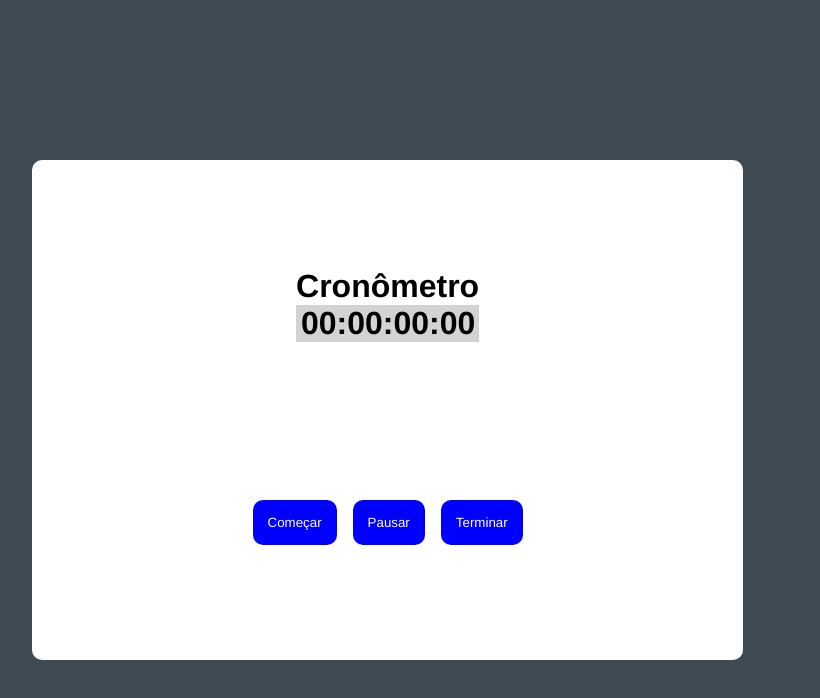
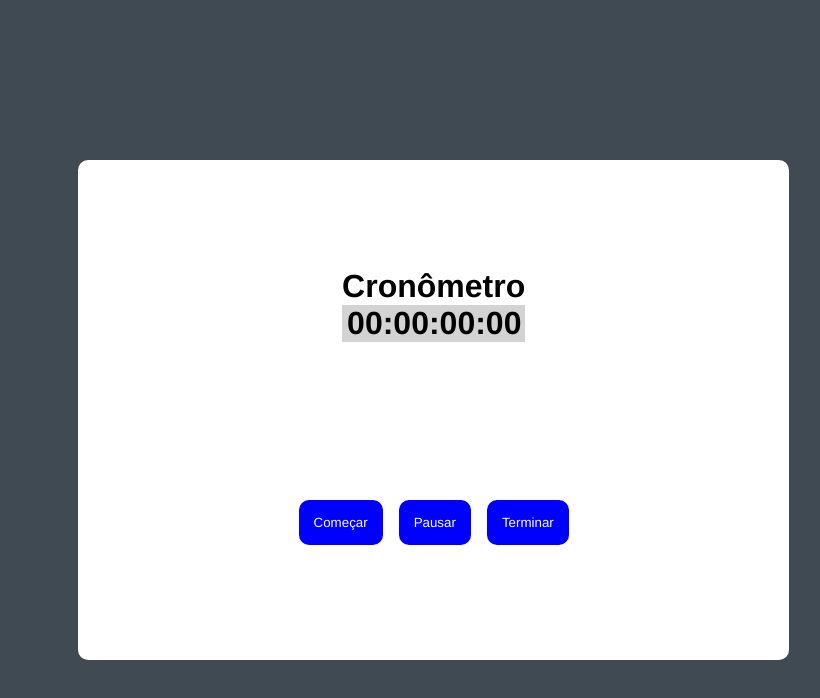
Before and after one commit to ErickElc/Cronometro, a plain HTML site: page index.html in a window 1536 px wide. Shown: the whole page, without its empty margins (398-1218 px from the left). Drawn offline with Linux system fonts and the light colour scheme.

Commit message:
Versão Final

```diff
--- a/scripts.js
+++ b/scripts.js
@@ -1,4 +1,4 @@
-"use strict"
+"use strict";
 let horas = 0;
 let minutos = 0;
 let segundos = 0;
@@ -8,11 +8,8 @@ let ContadorStart = 0;
 let ContadorPause = 0;
 function start(){
     ContadorStart += 1;
-    // console.log(ContadorStart);
     if(ContadorStart == 1) {
         cronometro = setInterval(()=>{timer();},10);
-
-
     }
     else{
         clearInterval(cronometro);
@@ -24,14 +21,12 @@ function start(){
         ContadorStart = 0;
         ContadorPause = 0;
     }
-
 }
 function pause(){
     ContadorPause += 1;
     if(ContadorStart == 1){
         if(ContadorPause == 1){
             clearInterval(cronometro);
-
         }
         else{
             clearInterval(cronometro);
@@ -39,17 +34,19 @@ function pause(){
             ContadorPause = 0;
         }
     }
-    console.log(ContadorPause)
+    else{
+        ContadorPause = 0;
+    }
 }
 function stop(){
-    ContadorStart = 0;
     clearInterval(cronometro);
     horas = 0;
     minutos = 0;
     segundos = 0;
     ms = 0;
     document.getElementById("Cronometro").innerText="00:00:00:00";
-
+    ContadorPause = 0;
+    ContadorStart = 0;
 }
 function timer(){
     ms++;
@@ -66,8 +63,6 @@ function timer(){
         };
     };
     let TEXTE = (horas < 10 ? '0' + horas : horas) + ':' + (minutos < 10 ? '0' + minutos : minutos) + ':' + (segundos < 10 ? '0' + segundos : segundos) + ':' + (ms < 10 ? '0' + ms : ms);
-
-
     document.getElementById("Cronometro").innerText= TEXTE;
     return TEXTE;
 }
--- a/style.css
+++ b/style.css
@@ -2,7 +2,7 @@
     margin: 0px;
     padding: 0px;
     font-family: Helvetica, sans-serif;
-
+    list-style-type: none;
 }
 body{
     background-color: rgb(64, 74, 83);
@@ -15,32 +15,35 @@ main{
     left: 28%;
     width: 50%;
     height: 500px;
-    list-style-type: none;
     display: flex;
     flex-flow: column;
     align-items: center;
     justify-content: center;
 }
+@media (min-width:1422px) {
+    main{
+        left: 31vw;
+        width: 711px;
+    }
+}
+@media (max-width:450px) {
+    main{
+        left: 16%;
+        width: 70%;
+    }
+}
 .title-cronometro{
-    display: flex;
-    flex-direction: column;
-    justify-content: flex-start;
-    align-content: flex-end;
     margin-bottom:150px;
-
 }
 #Cronometro{
     background-color: lightgray;
     padding-left: 5px;
 }
 .Container-list{
-    list-style-type: none;
     display: flex;
-    flex-flow: row wrap;
-    align-items:stretch;
+    flex-flow:wrap;
     justify-content: center;
 }
-
 .Botaos{
     background-color: blue;
     padding: 15px;
@@ -48,58 +51,7 @@ main{
     color: white ;
     border: 0px;
     margin: 8px;
-    position: relative;
-
 }
 .Botaos:hover{
     background-color: rgb(0, 0, 68);
 }
-@media (min-width:1422px) {
-    main{
-        border-radius: 10px;
-        background-color: white;
-        position: absolute;
-        top: 20%;
-        left: 28%;
-        width: 711px;
-        height: 500px;
-        list-style-type: none;
-        display: flex;
-        flex-flow: column;
-        align-items: center;
-        justify-content: center;
-    }
-    .title-cronometro{
-        display: flex;
-        flex-direction: column;
-        justify-content: flex-start;
-        align-content: flex-end;
-        margin-bottom:150px;
-
-    }
-    #Cronometro{
-        background-color: lightgray;
-        padding-left: 5px;
-    }
-    .Container-list{
-        list-style-type: none;
-        display: flex;
-        flex-flow: row wrap;
-        align-items:stretch;
-        justify-content: center;
-    }
-
-    .Botaos{
-        background-color: blue;
-        padding: 15px;
-        border-radius: 10px;
-        color: white ;
-        border: 0px;
-        margin: 8px;
-        position: relative;
-
-    }
-    .Botaos:hover{
-        background-color: rgb(0, 0, 68);
-    }
-}
```
